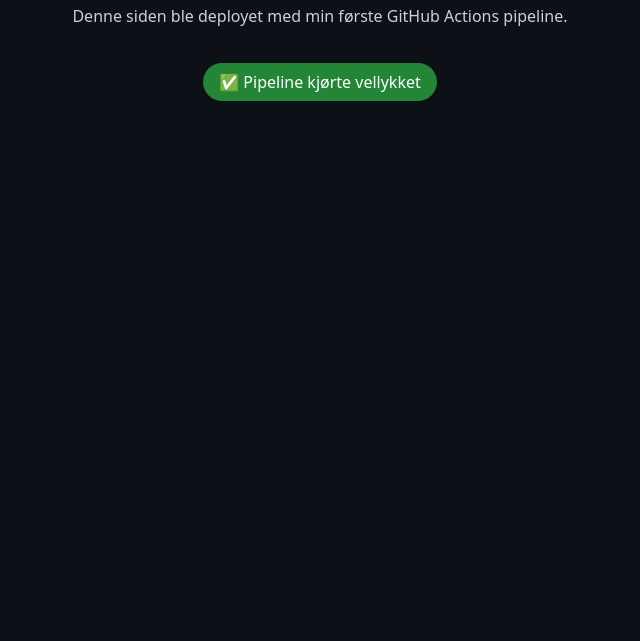
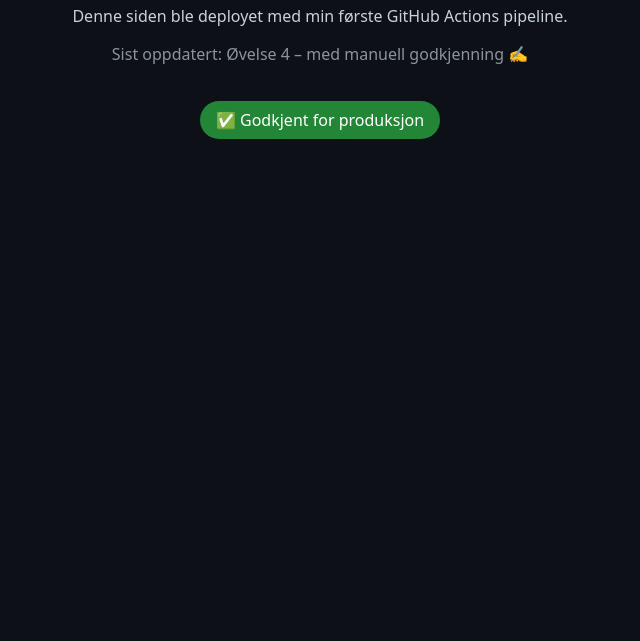
Before and after one commit to LeifMortenSonge/learn-actions, a website: page index.html in a window 1280 px wide. Shown: the part 159-800 px from the top of the page, without its empty margins (320-960 px from the left). Drawn offline with Linux system fonts and the light colour scheme.

Commit message:
🎯 Legg til matrix testing + manuell godkjenning

```diff
--- a/index.html
+++ b/index.html
@@ -27,6 +27,7 @@
 <body>
     <h1>🚀 Hello GitHub Actions!</h1>
     <p>Denne siden ble deployet med min første GitHub Actions pipeline.</p>
-    <div class="badge">✅ Pipeline kjørte vellykket</div>
+    <p style="margin-top: 10px; color: #8b949e;">Sist oppdatert: Øvelse 4 – med manuell godkjenning ✍️</p>
+    <div class="badge">✅ Godkjent for produksjon</div>
 </body>
 </html>
```
Also changed, not shown: .github/workflows/test-and-deploy.yml (added).
